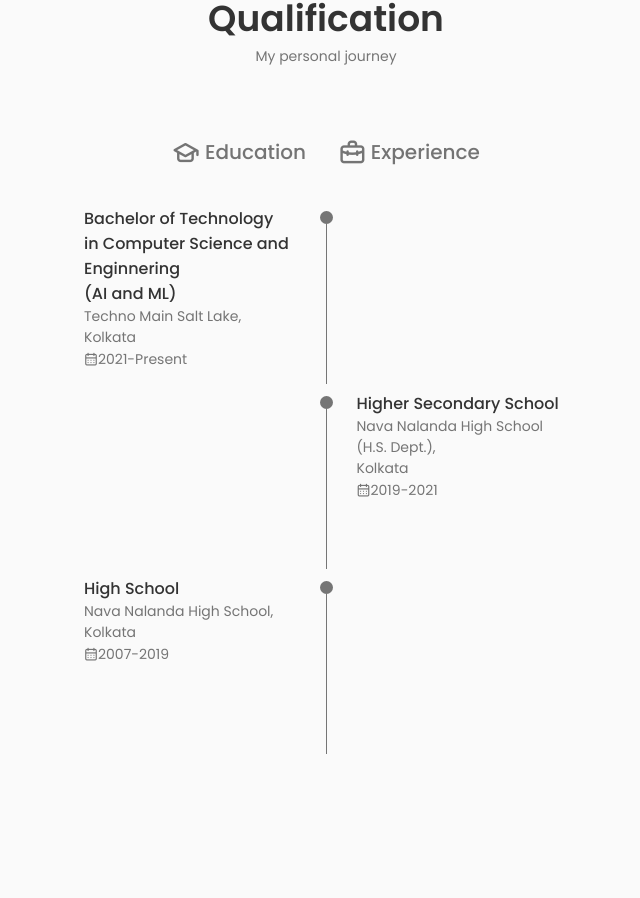
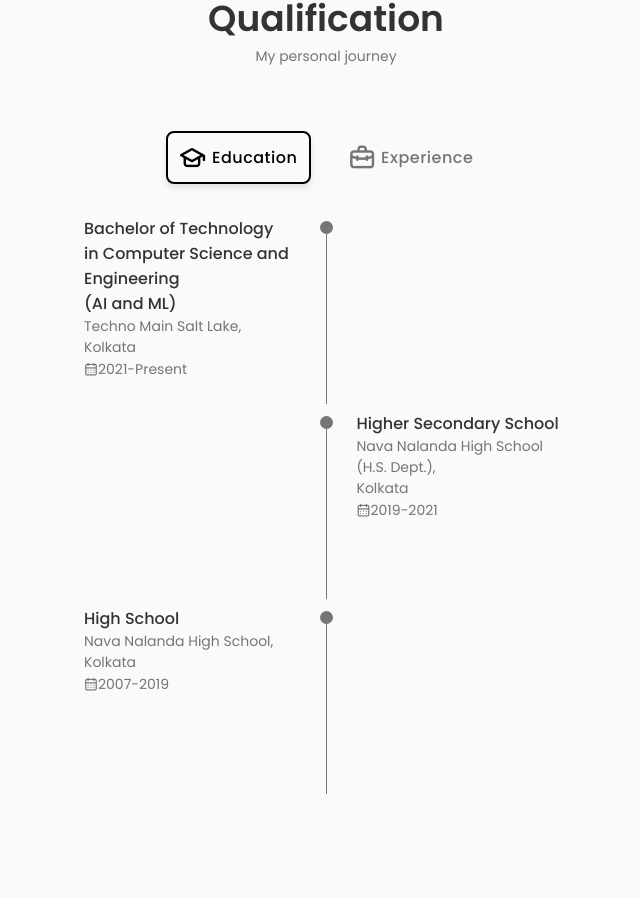
Before and after one commit to LoNeWoLf003/portfolionew, a React (Create React App) app: page / in a window 1280 px wide. Shown: the part 2997-3895 px from the top of the page, without its empty margins (314-954 px from the left). Built offline with nearby package versions, Linux system fonts and the light colour scheme.

Commit message:
updates 2

```diff
--- a/src/components/qualification/Qualification.jsx
+++ b/src/components/qualification/Qualification.jsx
@@ -47,7 +47,7 @@ const Qualification = () => {
               <div>
                 <h3 className="qualification__title">
                   Bachelor of Technology <br /> in Computer Science and
-                  Enginnering <br /> (AI and ML)
+                  Engineering <br /> (AI and ML)
                 </h3>
                 <span className="qualification__subtitle">
                   Techno Main Salt Lake, <br /> Kolkata
--- a/src/components/qualification/qualification.css
+++ b/src/components/qualification/qualification.css
@@ -1,69 +1,88 @@
-.qualification_container{
-    max-width: 768px;
+.qualification__container {
+  box-sizing: border-box;
 }
 
-.qualification__tabs{
+.qualification__tabs {
   display: flex;
   justify-content: center;
   margin-bottom: var(--mb-2);
+  gap: 1.5rem;
+  flex-wrap: wrap;
+}
 
-}
-.qualification__button{
-    font-size: var(--h3-font-size);
+.qualification__button {
+  font-size: var(--h4-font-size);
   font-weight: var(--font-medium);
   color: #747474;
-    margin: 0 var(--mb-1);
+  padding: 0.2rem 0.7rem;
+  border: 2px solid transparent;
+  border-radius: 8px;
   cursor: pointer;
+  transition: color 0.3s ease, border-color 0.3s ease,
+    background-color 0.3s ease;
+  letter-spacing: 0.5px;
 }
 
-.qualification__button:hover{
+.qualification__button:hover {
   color: var(--title-color-dark);
-    transition: 0.5s ease-in-out;
+  border-color: var(--title-color-dark);
+  background-color: rgba(0, 0, 0, 0.05);
 }
 
-.qualification__icon{
+.qualification__icon {
   font-size: 1.8rem;
-    margin-right:var(--mb-0-25) ;
+  margin-right: var(--mb-0-25);
 }
-.qualification__button:active{
+
+.qualification__button.qualification__active {
+  color: var(--title-color-dark);
+  border-color: var(--title-color-dark);
+  background-color: var(--body-color-light);
+  box-shadow: 0 4px 6px rgba(0, 0, 0, 0.1);
+}
+.qualification__icon {
+  font-size: 1.8rem;
+  margin-right: var(--mb-0-25);
+}
+.qualification__button:active {
   color: var(--title-color-dark);
 }
-.qualification__sections{
+.qualification__sections {
   display: grid;
   grid-template-columns: 0.5fr;
   justify-content: center;
 }
 
-.qualification__content{
+.qualification__content {
   display: none;
 }
 
-.qualification__content-active{
+.qualification__content-active {
   display: block;
 }
 
-.qualification__data{
+.qualification__data {
   display: grid;
   grid-template-columns: 1fr max-content 1fr;
   column-gap: 1.5rem;
 }
 
-.qualification__title{
+.qualification__title {
   font-size: var(--normal-font-size);
   font-weight: var(--font-medium);
 }
 
-.qualification__subtitle{
+.qualification__subtitle {
   display: inline-block;
   font-size: var(--small-font-size);
   margin-bottom: var(--mb);
 }
 
-.qualification__calendar{
+.qualification__calendar {
   font-size: var(--small-font-size);
 }
 
-.qualification__rounder{
+.qualification__rounder {
   display: inline-block;
   width: 13px;
   height: 13px;
@@ -71,10 +90,10 @@
   border-radius: 50%;
 }
 
-.qualification__line{
+.qualification__line {
   display: block;
   width: 1.5px;
-    height: 160px;
+  height: 170px;
   background-color: var(--text-color);
   transform: translate(6px, -7px);
 }
@@ -82,7 +101,7 @@
 /*=============== BREAKPOINTS ===============*/
 /* For large devices */
 @media screen and (max-width: 992px) {
-    .qualification__container{
+  .qualification__container {
     margin-left: auto;
     margin-right: auto;
   }
@@ -90,25 +109,24 @@
 
 /* For medium devices */
 @media screen and (max-width: 768px) {
-    .qualification__container{
+  .qualification__container {
     margin-left: var(--mb-1-5);
     margin-right: var(--mb-1-5);
   }
-
 }
 
 @media screen and (max-width: 576px) {
-    .qualification__sections{
+  .qualification__sections {
     grid-template-columns: initial;
   }
-    .qualification__button{
+  .qualification__button {
     margin: 0 var(--mb-0-75);
   }
 }
 
 /* For small devices */
 @media screen and (max-width: 350px) {
-    .qualification__data{
+  .qualification__data {
     gap: 0.5rem;
   }
 }
```
Also changed, not shown: 1 other file (tests, documents, lock files or other folders). Lines whose indentation alone changed are shown as unchanged.
